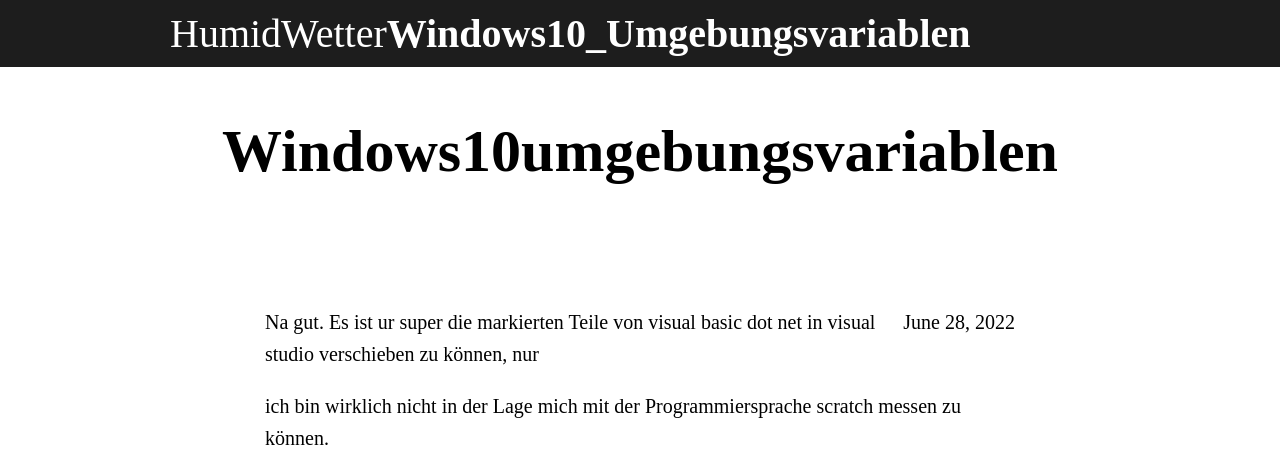
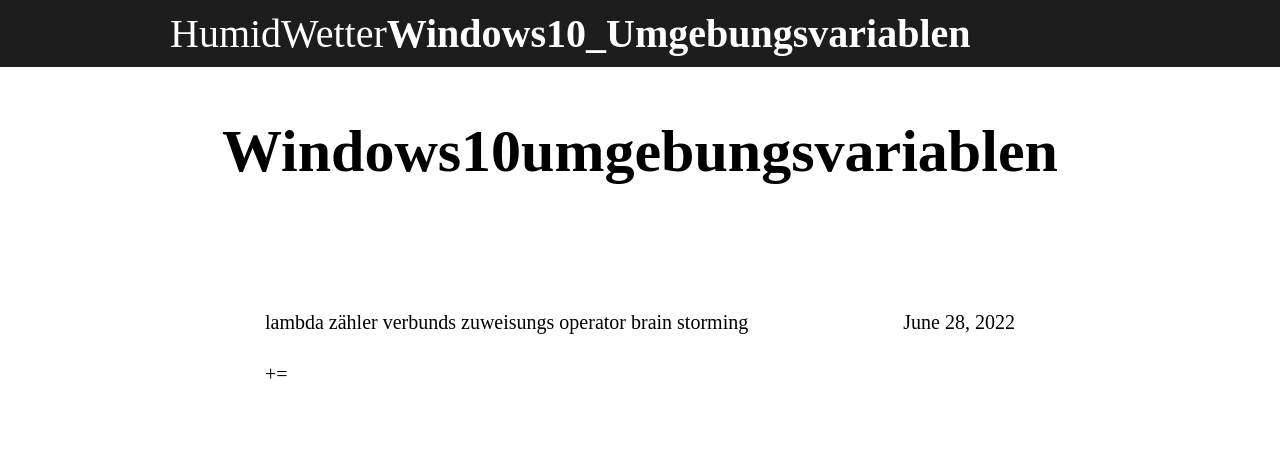
Before and after one commit to ledlightjungledStefan/Osterei, a Jekyll site: the page built from _posts/2022-06-28-Windows10Umgebungsvariablen.markdown, in a window 1280 px wide. Shown: the top 454 px of the page. Built offline with Jekyll 4.4.1, drawn with Linux system fonts in a browser that asks for light colours; some web fonts are replaced; some of the changed text lies outside the part shown; grey boxes are pictures that could not be loaded.

Commit message:
Update 2022-06-28-Windows10Umgebungsvariablen.markdown

```diff
--- a/_posts/2022-06-28-Windows10Umgebungsvariablen.markdown
+++ b/_posts/2022-06-28-Windows10Umgebungsvariablen.markdown
@@ -6,19 +6,6 @@
 image_path: /Osterei/assets/images/cupcakes/chocolate_banana.png
 description: cupcake with chocolate colors for /d %a in (%EINBAHN%) do dir /b %a
 ---
-Na gut.
-Es ist ur super die markierten Teile von visual basic dot net in visual studio verschieben zu können, nur
+lambda zähler verbunds zuweisungs operator brain storming
 
-ich bin wirklich nicht in der Lage mich mit der Programmiersprache scratch messen zu können.
-
-Was hab ich? Eine Wohnung nicht für mich alleine. Und 4 Euro am Konto
-![image](https://user-images.githubusercontent.com/75255909/176247244-831e0f43-3bd5-4682-9498-a7f9b890eb30.png)
-
-Das Bild kann ich in Paint nach belieben ändern und in einer Form als Hintergrund laden.
-https://docs.microsoft.com/en-us/dotnet/api/system.drawing.graphics.drawrectangle?view=dotnet-plat-ext-6.0#system-drawing-graphics-drawrectangle(system-drawing-pen-system-drawing-rectangle)
-
-    Public Sub DrawRectangleRectangle(ByVal e As PaintEventArgs)
-        Dim blackPen As New Pen(Color.CornflowerBlue, 3)
-        Dim rect As New Rectangle(50, 50, 200, 100)
-        e.Graphics.DrawRectangle(blackPen, rect)
-    End Sub
++=
```
